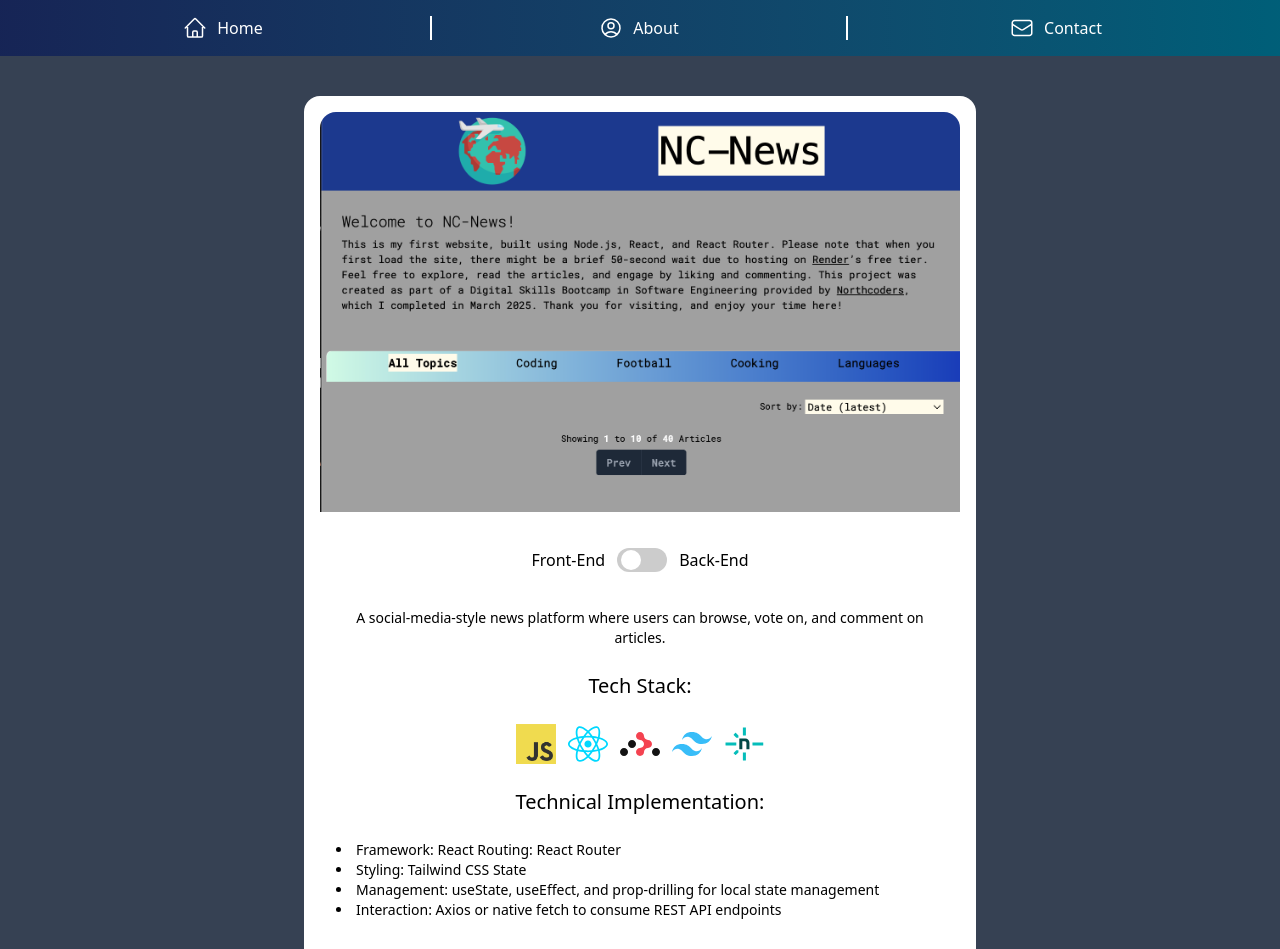
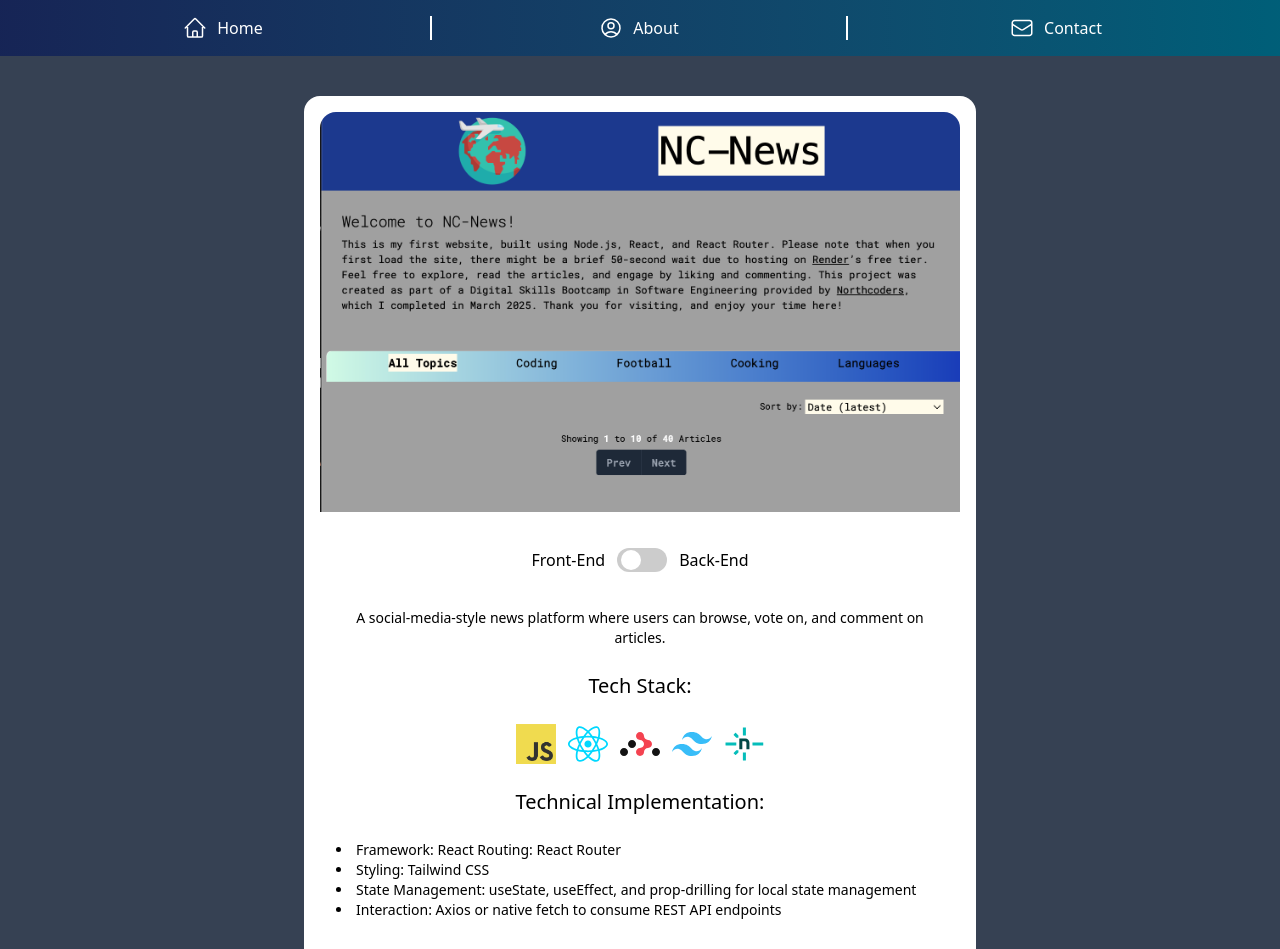
Before and after one commit to guidopro/guidopro.github.io, a React (Vite) app: page /nc-news in a window 1280 px wide. Shown: the top 949 px of the page. Built offline with nearby package versions, Linux system fonts and the light colour scheme.

Commit message:
fixes typo

```diff
--- a/src/components/NCNews.jsx
+++ b/src/components/NCNews.jsx
@@ -103,10 +103,10 @@ export default function NCNews() {
       <div className="flex justify-start">
         <ul className="list-disc list-inside text-black text-sm px-4">
           <li>Framework: React Routing: React Router</li>
-          <li>Styling: Tailwind CSS State</li>
+          <li>Styling: Tailwind CSS</li>
           <li>
-            Management: useState, useEffect, and prop-drilling for local state
-            management
+            State Management: useState, useEffect, and prop-drilling for local
+            state management
           </li>
           <li>
             {" "}
```
